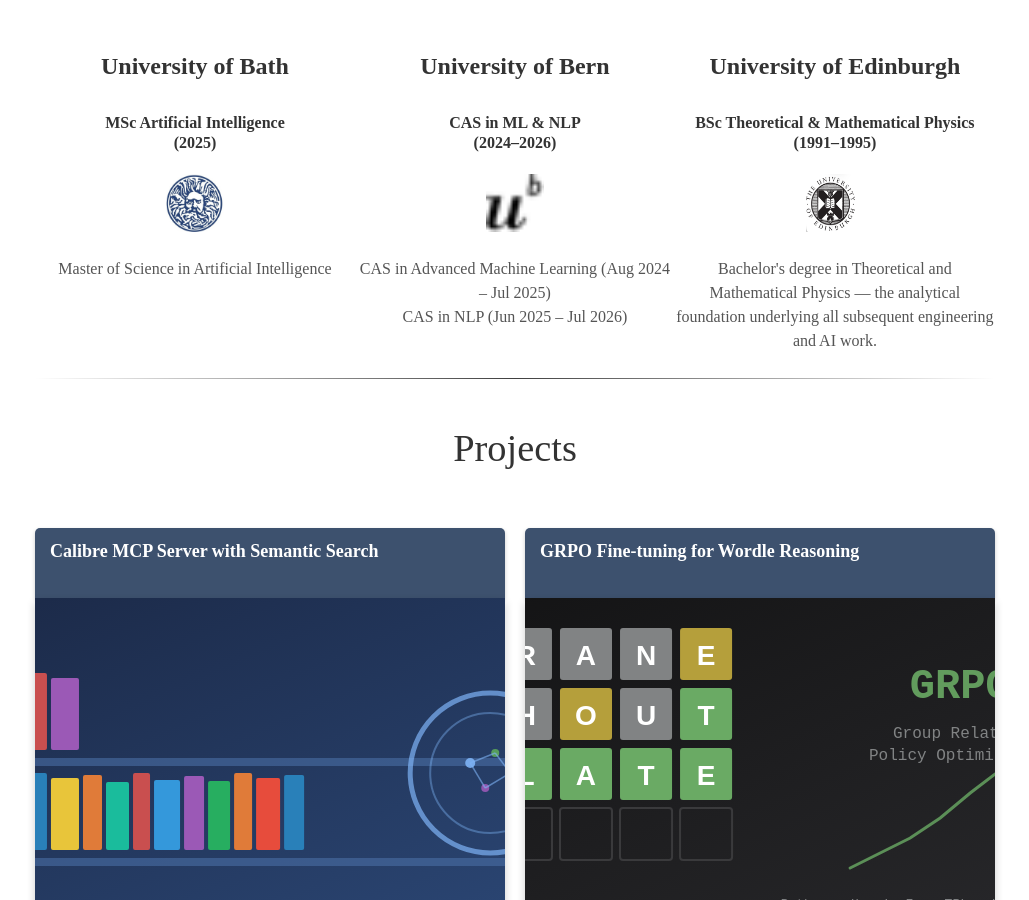
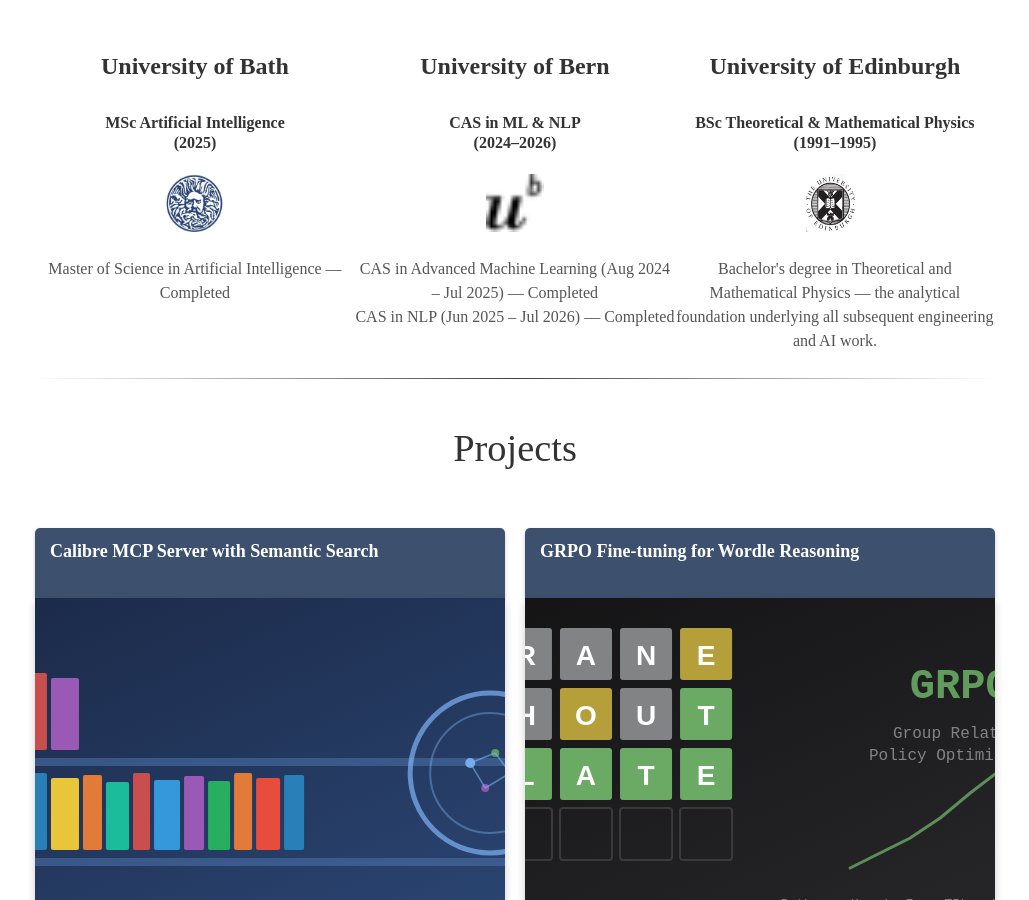
Before and after one commit to alexchilton/alexchilton.github.io, a Jekyll site: the page built from index.html, in a window 1280 px wide and 900 px high, scrolled down 2679 px. Shown: the whole window, without its empty margins (125-1154 px from the left). Built offline with Jekyll 4.4.1, drawn with Linux system fonts in a browser that asks for light colours; nearby versions of some CDN libraries; some web fonts are replaced; some of the changed text lies outside the part shown.

Commit message:
Update intro and education: all qualifications now completed

```diff
--- a/_includes/education.html
+++ b/_includes/education.html
@@ -8,7 +8,7 @@
                 <img src="assets/img/bath.png" height="{{ site.icon_size }}" width="{{ site.icon_size }}"
                      alt="University of Bath logo">
             </a>
-            <p>Master of Science in Artificial Intelligence</p>
+            <p>Master of Science in Artificial Intelligence &mdash; Completed</p>
         </div>
         <div class="education-column">
             <h3>University of Bern</h3>
@@ -17,8 +17,8 @@
                 <img src="assets/img/bernlogo.png" height="{{ site.icon_size }}" width="{{ site.icon_size }}"
                      alt="University of Bern logo">
             </a>
-            <p>CAS in Advanced Machine Learning (Aug 2024 &ndash; Jul 2025)<br>
-               CAS in NLP (Jun 2025 &ndash; Jul 2026)</p>
+            <p>CAS in Advanced Machine Learning (Aug 2024 &ndash; Jul 2025) &mdash; Completed<br>
+               CAS in NLP (Jun 2025 &ndash; Jul 2026) &mdash; Completed</p>
         </div>
         <div class="education-column">
             <h3>University of Edinburgh</h3>
--- a/_includes/introduction.html
+++ b/_includes/introduction.html
@@ -7,9 +7,9 @@
         Java and C# through to Python, and from desktop GUIs to large-scale distributed SOA systems.
         <br><br>
         My current focus is on <b>data engineering, AI, and cloud</b>. I hold a
-        <b>Master of Science in Artificial Intelligence</b> from the University of Bath, am completing a
-        <b>CAS in Advanced Machine Learning</b> at the University of Bern, and have earned multiple
-        <b>Microsoft Azure certifications</b> in AI and data analytics. I am an active
+        <b>Master of Science in Artificial Intelligence</b> from the University of Bath, and have completed a
+        <b>CAS in Advanced Machine Learning</b> and a <b>CAS in NLP</b> at the University of Bern.
+        I have earned multiple <b>Microsoft Azure certifications</b> in AI and data analytics. I am an active
         <a href="https://www.kaggle.com/" target="_blank">Kaggle</a> participant and am actively building
         NLP / transformer prototypes and integrating OpenAI APIs into real-world projects.
         <br><br>
```
